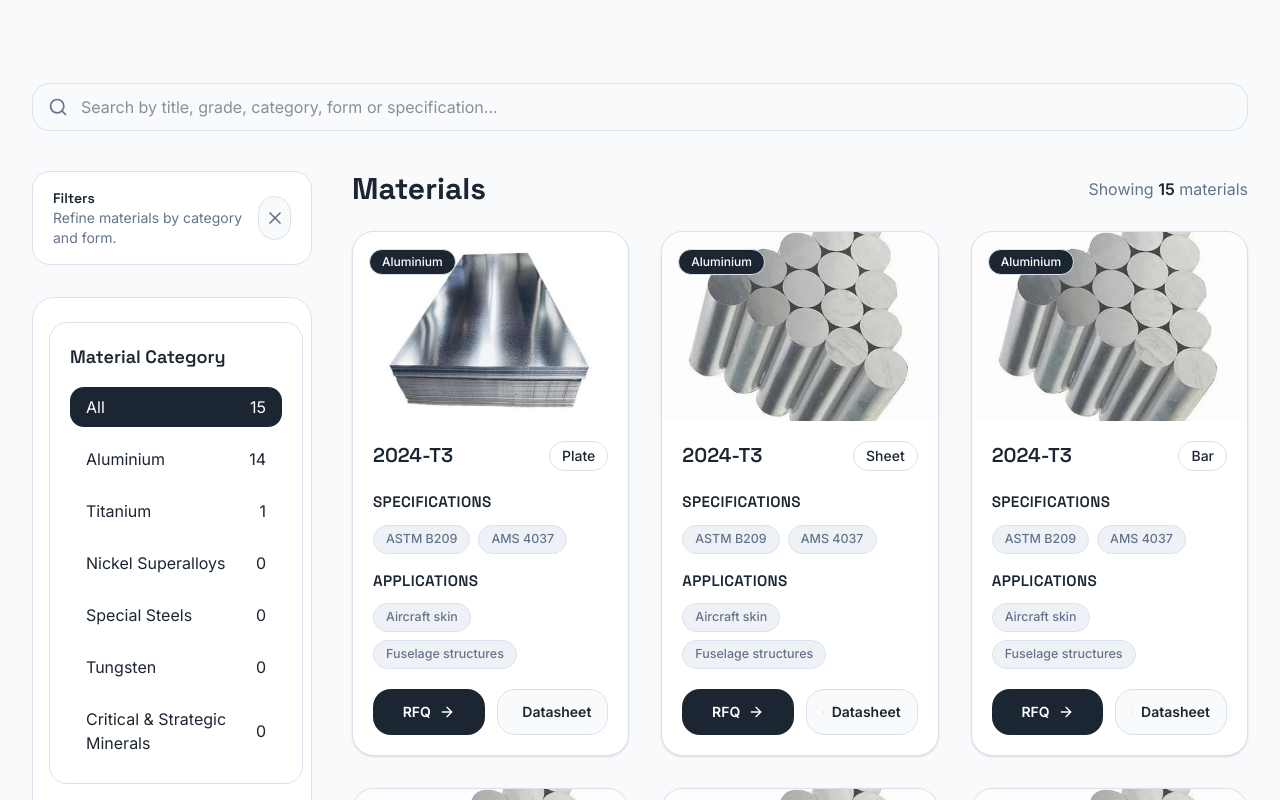
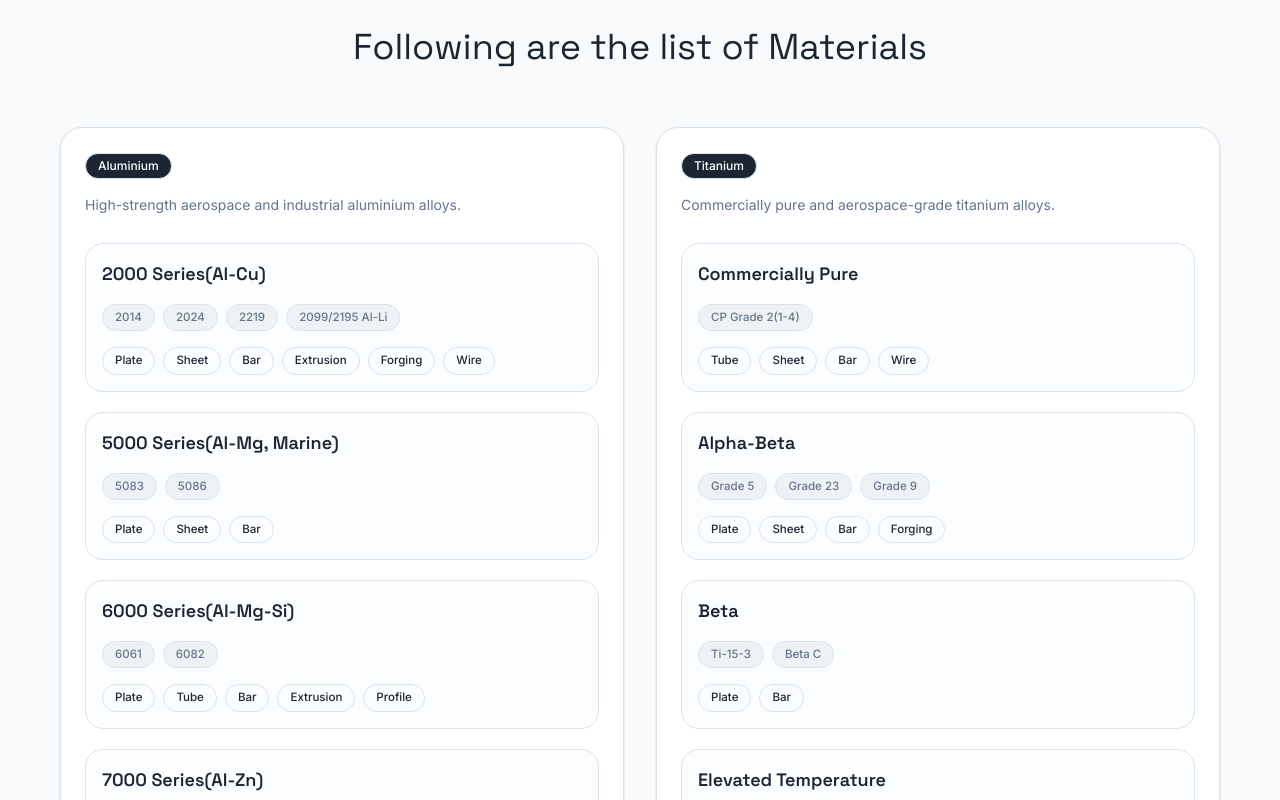
Before and after one commit to PurushottamPortfolio-Repo/alltinium, a Next.js app: page /materials in a window 1280 px wide. Shown: the part 680-1480 px from the top of the page. Built offline with nearby package versions, Linux system fonts and the light colour scheme.

Commit message:
material section changed

```diff
--- a/src/app/(website)/materials/page.tsx
+++ b/src/app/(website)/materials/page.tsx
@@ -1,5 +1,11 @@
 import { MaterialPage } from "@/components/material/material-page";
+import MaterialList from "@/components/material1/material";
 
 export default function MaterialsPage() {
-  return <MaterialPage />;
+  return (
+    <>
+      {/* <MaterialPage /> */}
+      <MaterialList />
+    </>
+  );
 }
--- a/src/assets/index.ts
+++ b/src/assets/index.ts
@@ -1,6 +1,7 @@
 import heroBg from "./images/hero-bg.jpg";
 import b1 from "./services/manufactoring.png";
 import logo from "./logo/logo.png";
+// import { alumsheet } from "./datasheets/aluminium.pdf";
 import { profileImages } from "./profiles";
 import { materialImages } from "./materials";
 
@@ -8,7 +9,9 @@ export const assets = {
   heroBg,
 
   logo,
-
+  // sheet: {
+  //   alumsheet,
+  // },
   blog: {
     b1,
   },
--- a/src/components/common/cards/service-card.tsx
+++ b/src/components/common/cards/service-card.tsx
@@ -52,12 +52,12 @@ export function ServiceCard({ service, index }: Props) {
         </h3>
 
         {/* Description */}
-        <p className="mb-4 text-muted-foreground">{service.description}</p>
+        {/* <p className="mb-4 text-muted-foreground">{service.description}</p> */}
 
         {/* Button */}
         <Link
           href="/services"
-          className="inline-flex items-center gap-2 font-medium text-primary transition-all duration-300 group-hover:gap-4"
+          className="inline-flex items-center gap-2 font-medium text-primary transition-all duration-300 group-hover:gap-4 text-[12px]"
         >
           Learn More
           <ArrowUpRight
--- /dev/null
+++ b/src/components/material1/material-card.tsx
@@ -0,0 +1,142 @@
+"use client";
+
+import Link from "next/link";
+import { motion } from "framer-motion";
+import { ArrowRight, FileText } from "lucide-react";
+
+import { Badge } from "@/components/ui/badge";
+import { MATERIALS } from "./materials-data";
+
+export default function MaterialGrid() {
+  return (
+    <div className="grid gap-8 md:grid-cols-2">
+      {MATERIALS.map((material) => (
+        <motion.article
+          key={material.id}
+          whileHover={{ y: -8 }}
+          transition={{
+            duration: 0.25,
+            ease: "easeOut",
+          }}
+          className="group overflow-hidden rounded-3xl border border-border bg-card shadow-sm transition-shadow hover:shadow-xl"
+        >
+          <div className="flex flex-col gap-6 p-6">
+            {/* Header */}
+
+            <div className="space-y-3">
+              <Badge variant="custom">{material.title}</Badge>
+
+              {/* <h2 className="font-heading text-2xl font-bold text-foreground">{material.title}</h2> */}
+
+              <p className="text-sm leading-7 text-muted-foreground">{material.description}</p>
+            </div>
+
+            {/* Series */}
+
+            <div className="space-y-5">
+              {material.series.map((series) => (
+                <div
+                  key={series.id}
+                  className="rounded-2xl border border-border bg-background/40 p-4"
+                >
+                  <h3 className="font-heading mb-4 text-lg font-semibold text-foreground">
+                    {series.title}
+                  </h3>
+
+                  {/* Products */}
+
+                  <div className="mb-4">
+                    {/* <p className="mb-2 text-sm font-semibold lowercase tracking-wide">Grades</p> */}
+
+                    <div className="flex flex-wrap gap-2">
+                      {series.products.map((product) => (
+                        <Badge key={product} variant="secondary" className="text-[0.72rem]">
+                          {product}
+                        </Badge>
+                      ))}
+                    </div>
+                  </div>
+
+                  {/* Forms */}
+
+                  <div>
+                    {/* <p className="mb-2 text-sm font-semibold lowercase tracking-wide">Forms</p> */}
+
+                    <div className="flex flex-wrap gap-2">
+                      {series.forms.map((form) => (
+                        <Badge key={form.id} variant="outline" className="text-[0.72rem]">
+                          {form.name}
+                        </Badge>
+                      ))}
+                    </div>
+                  </div>
+                </div>
+              ))}
+            </div>
+
+            {/* Actions */}
+
+            <div className="grid gap-3 sm:grid-cols-2">
+              <Link
+                href="/contact"
+                className="group/button inline-flex min-h-[44px] items-center justify-center gap-2 rounded-2xl bg-primary px-4 py-3 text-sm font-semibold text-primary-foreground transition-all duration-300 hover:-translate-y-1 hover:bg-primary/90 hover:shadow-lg active:scale-95"
+              >
+                RFQ
+                <ArrowRight className="h-4 w-4 transition-transform duration-300 group-hover/button:translate-x-1" />
+              </Link>
+
+              <Link
+                href={material.datasheet.file}
+                target="_blank"
+                rel="noopener noreferrer"
+                className="group/button inline-flex min-h-[44px] items-center justify-center gap-2 rounded-2xl border border-border bg-background px-4 py-3 text-sm font-semibold text-foreground transition-all duration-300 hover:-translate-y-1 hover:border-primary hover:bg-primary/5 hover:text-primary hover:shadow-lg active:scale-95"
+              >
+                <FileText className="h-4 w-4 transition-transform duration-300 group-hover/button:rotate-6" />
+                Datasheet
+              </Link>
+            </div>
+          </div>
+        </motion.article>
+      ))}
+    </div>
+  );
+}
+
+// import { MATERIALS } from "./materials-data";
+
+// export default function MaterialGrid() {
+//   return (
+//     <div className="grid gap-6 md:grid-cols-2">
+//       {MATERIALS.map((material) => (
+//         <div key={material.id} className="rounded-xl border p-6">
+//           <h2 className="text-2xl font-bold">{material.title}</h2>
+
+//           <p className="mt-2 text-muted-foreground">{material.description}</p>
+
+//           <div className="mt-6 space-y-4">
+//             {material.series.map((series) => (
+//               <div key={series.id}>
+//                 <h3 className="font-semibold">{series.title}</h3>
+
+//                 <p className="text-sm">
+//                   <strong>Products:</strong> {series.products.join(", ")}
+//                 </p>
+
+//                 <p className="text-sm">
+//                   <strong>Forms:</strong> {series.forms.map((f) => f.name).join(", ")}
+//                 </p>
+//               </div>
+//             ))}
+//           </div>
+
+//           <a
+//             href={material.datasheet.file}
+//             className="mt-6 inline-flex rounded bg-primary px-4 py-2 text-white"
+//           >
+//             Download Datasheet
+//           </a>
+//         </div>
+//       ))}
+//     </div>
+//   );
+// }
--- /dev/null
+++ b/src/components/material1/material.tsx
@@ -0,0 +1,37 @@
+import { assets } from "@/assets";
+import { PageHero } from "../ui/page-hero";
+import MaterialGrid from "./material-card";
+
+export default function MaterialList() {
+  return (
+    <>
+      <PageHero
+        image={assets.heroBg}
+        title="Premium Engineering Materials"
+        description="Browse aerospace-grade aluminium, titanium, nickel superalloys and special steels for demanding engineering applications."
+        buttonText="Request a Quote"
+        buttonHref="/contact"
+        breadcrumbs={[
+          {
+            label: "Home",
+            href: "/",
+          },
+          {
+            label: "Materials",
+          },
+        ]}
+      />
+
+      <section className="">
+        <div className="p-10 flex flex-col gap-10">
+          <h1 className="flex item-center justify-center text-4xl font-heading">
+            Following are the list of Materials
+          </h1>
+          <div className="p-5">
+            <MaterialGrid />
+          </div>
+        </div>
+      </section>
+    </>
+  );
+}
--- /dev/null
+++ b/src/components/material1/materials-data.ts
@@ -0,0 +1,122 @@
+import { MaterialCategory } from "./types";
+import { assets } from "@/assets";
+export const MATERIALS: MaterialCategory[] = [
+  {
+    id: "aluminium",
+    title: "Aluminium",
+    slug: "aluminium",
+
+    image: "/materials/aluminium.webp",
+
+    description: "High-strength aerospace and industrial aluminium alloys.",
+
+    datasheet: {
+      title: "Aluminium Datasheet",
+      file: "/datasheets/aluminium.pdf",
+    },
+
+    series: [
+      {
+        id: "2000",
+        title: "2000 Series(Al-Cu)",
+
+        products: ["2014", "2024", "2219", "2099/2195 Al-Li"],
+
+        forms: [
+          { name: "Plate" },
+          { name: "Sheet" },
+          { name: "Bar" },
+          { name: "Extrusion" },
+          { name: "Forging" },
+          { name: "Wire" },
+        ],
+      },
+
+      {
+        id: "5000",
+        title: "5000 Series(Al-Mg, Marine)",
+
+        products: ["5083", "5086"],
+
+        forms: [{ name: "Plate" }, { name: "Sheet" }, { name: "Bar" }],
+      },
+
+      {
+        id: "6000",
+        title: "6000 Series(Al-Mg-Si)",
+
+        products: ["6061", "6082"],
+
+        forms: [
+          { name: "Plate" },
+          { name: "Tube" },
+          { name: "Bar" },
+          { name: "Extrusion" },
+          { name: "Profile" },
+        ],
+      },
+
+      {
+        id: "7000",
+        title: "7000 Series(Al-Zn)",
+
+        products: ["7050", "7075"],
+
+        forms: [{ name: "Plate" }, { name: "extrusion" }, { name: "Bar" }, { name: "Forging" }],
+      },
+    ],
+  },
+
+  {
+    id: "titanium",
+    title: "Titanium",
+    slug: "titanium",
+
+    image: "/materials/titanium.webp",
+
+    description: "Commercially pure and aerospace-grade titanium alloys.",
+
+    datasheet: {
+      title: "Titanium Datasheet",
+      file: "/datasheets/titanium.pdf",
+    },
+
+    series: [
+      {
+        id: "cp",
+        title: "Commercially Pure",
+
+        products: ["CP Grade 2(1-4)"],
+
+        forms: [{ name: "Tube" }, { name: "Sheet" }, { name: "Bar" }, { name: "Wire" }],
+      },
+
+      {
+        id: "alpha-beta",
+        title: "Alpha-Beta",
+
+        products: ["Grade 5", "Grade 23", "Grade 9"],
+
+        forms: [{ name: "Plate" }, { name: "Sheet" }, { name: "Bar" }, { name: "Forging" }],
+      },
+
+      {
+        id: "beta",
+        title: "Beta",
+
+        products: ["Ti-15-3", "Beta C"],
+
+        forms: [{ name: "Plate" }, { name: "Bar" }],
+      },
+
+      {
+        id: "high-temp",
+        title: "Elevated Temperature",
+
+        products: ["Ti-6242", "Ti-6246"],
+
+        forms: [{ name: "Plate" }, { name: "Bar" }, { name: "Forging" }],
+      },
+    ],
+  },
+];
--- /dev/null
+++ b/src/components/material1/types.ts
@@ -0,0 +1,29 @@
+export interface MaterialForm {
+  id: string;
+  name: string;
+}
+
+export interface MaterialSeries {
+  id: string;
+  title: string;
+  products: string[];
+  forms: MaterialForm[];
+}
+
+export interface MaterialDatasheet {
+  title: string;
+  file: string;
+}
+
+export interface MaterialCategory {
+  id: string;
+  title: string;
+  slug: string;
+
+  image?: string;
+  description?: string;
+
+  series: MaterialSeries[];
+
+  datasheet: MaterialDatasheet;
+}
--- a/src/components/sections/services.tsx
+++ b/src/components/sections/services.tsx
@@ -46,12 +46,13 @@ export function ServicesSection() {
       </motion.div>
 
       {/* Cards */}
-
-      <div className="grid gap-8 md:grid-cols-2 xl:grid-cols-4">
-        {services.map((service, index) => (
-          <ServiceCard key={service.id} service={service} index={index} />
-        ))}
-      </div>
+      <Link href="/services">
+        <div className="grid gap-8 md:grid-cols-2 xl:grid-cols-4">
+          {services.map((service, index) => (
+            <ServiceCard key={service.id} service={service} index={index} />
+          ))}
+        </div>
+      </Link>
     </section>
   );
 }
```
Also changed, not shown: src/components/sections/HeroSection.tsx (+19 -11 lines), src/components/ui/section-heading.tsx (deleted), 1 other file (tests, documents, lock files or other folders).
